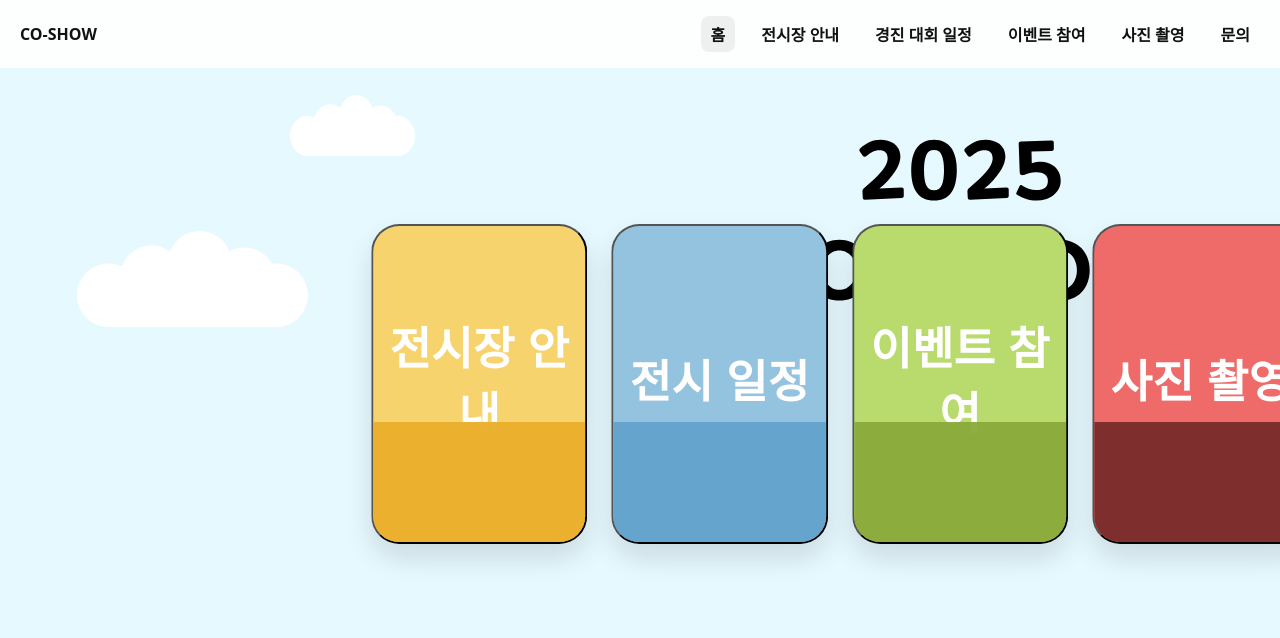
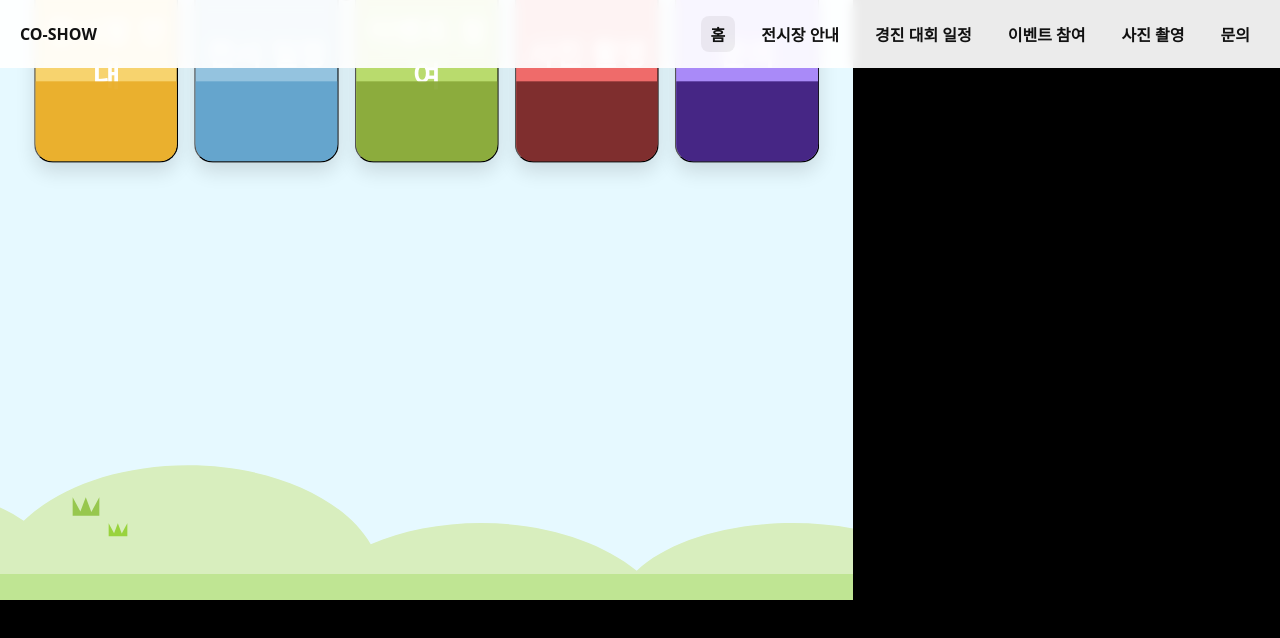
Before and after one commit to dlwldn4824/HCI-UX, a React (Vite) app in the folder co-show/: page / in a window 1280 px wide. Shown: the top 638 px of the page. Built offline with nearby package versions, Linux system fonts and the light colour scheme; what @capacitor/core would draw is missing.

Commit message:
반응형 페이지 테스트

```diff
--- a/co-show/src/App.css
+++ b/co-show/src/App.css
@@ -10,4 +10,16 @@
   align-items: center;
   padding: 0;
   margin: 0 auto;
+  transform-origin: top left;
 }
+.app-wrapper {
+  width: 100vw;
+  height: 100vh;
+  overflow: hidden;
+
+  display: flex;
+  justify-content: center;
+  align-items: center;
+
+  background-color: #000; /* 필요하면 배경색 (없어도 됨) */
+}
--- a/co-show/src/App.jsx
+++ b/co-show/src/App.jsx
@@ -1,12 +1,38 @@
 import Hero from "./components/Hero.jsx";
 import CardNav from "./components/CardNav.jsx";
 import "./App.css";
+import { useEffect, useRef } from "react";
 
 export default function App() {
+  const canvasRef = useRef(null);
+
+  // 화면 크기에 맞게 자동 scale
+  useEffect(() => {
+    const fit = () => {
+      const baseW = 1920;
+      const baseH = 1200;
+
+      const w = window.innerWidth;
+      const h = window.innerHeight;
+
+      const scale = Math.min(w / baseW, h / baseH);
+
+      if (canvasRef.current) {
+        canvasRef.current.style.transform = `scale(${scale})`;
+      }
+    };
+
+    fit();
+    window.addEventListener("resize", fit);
+    return () => window.removeEventListener("resize", fit);
+  }, []);
+
   return (
-    <div className="app-container">
-      <Hero />
-      <CardNav />
+    <div className="app-wrapper">
+      <div className="app-container" ref={canvasRef}>
+        <Hero />
+        <CardNav />
+      </div>
     </div>
   );
 }
```
